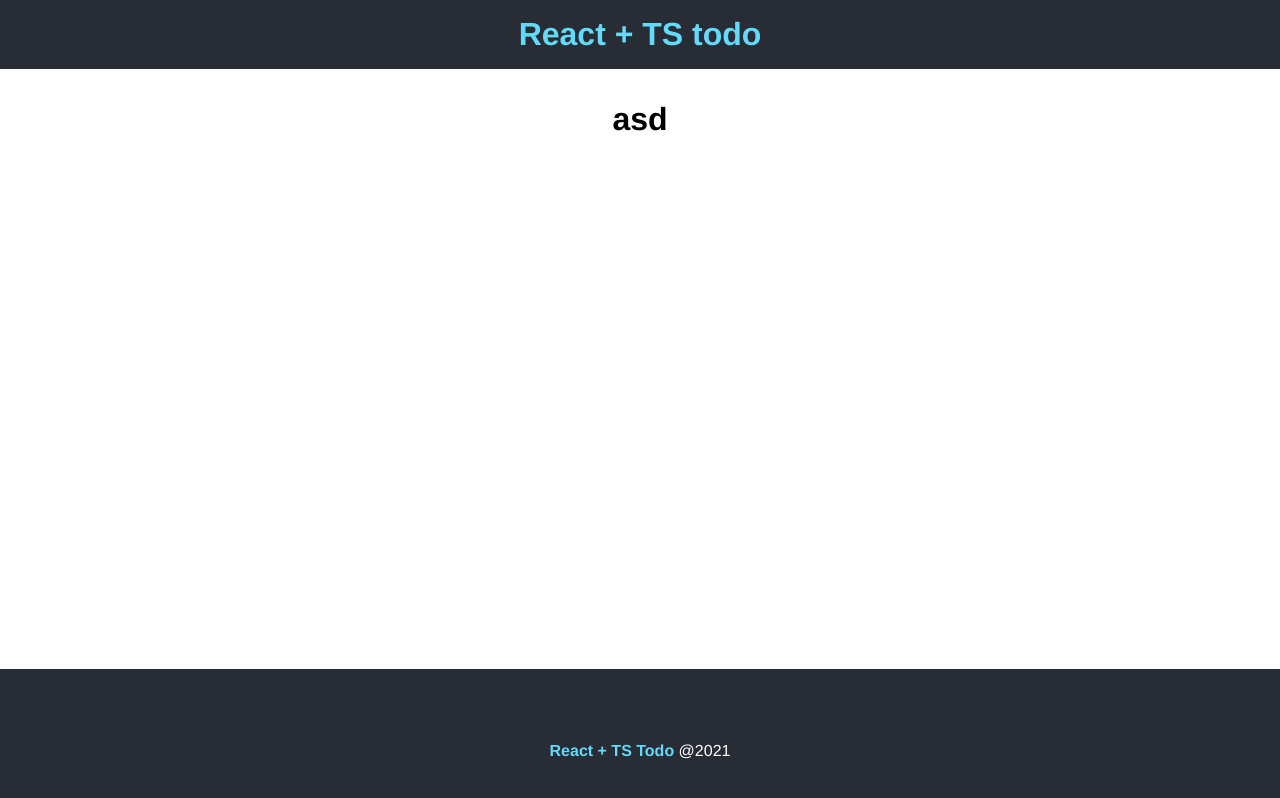
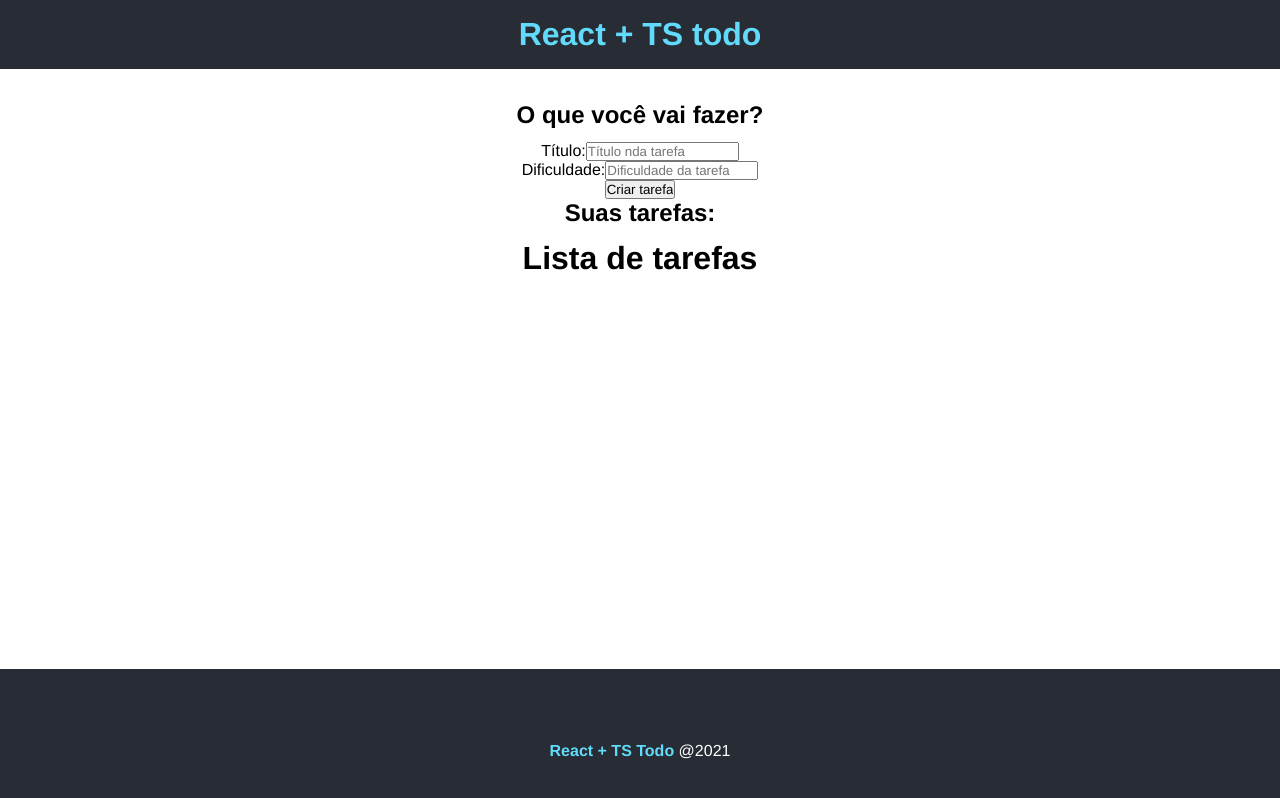
Before and after one commit to Merus23/todo, a React (Vite) app: page / in a window 1280 px wide. Shown: the top 798 px of the page. Built offline with nearby package versions, Linux system fonts and the light colour scheme.

Commit message:
feat: add the TaskForm and TaskList component

```diff
--- a/index.html
+++ b/index.html
@@ -4,6 +4,10 @@
     <meta charset="UTF-8" />
     <link rel="icon" type="image/svg+xml" href="/vite.svg" />
     <meta name="viewport" content="width=device-width, initial-scale=1.0" />
+    <link
+      rel="stylesheet"
+      href="https://cdn.jsdelivr.net/npm/bootstrap-icons@1.11.3/font/bootstrap-icons.min.css"
+    />
     <title>Todo react</title>
   </head>
   <body>
--- a/src/App.module.css
+++ b/src/App.module.css
@@ -7,3 +7,7 @@
 .main h1 {
   margin-bottom: 0.8rem;
 }
+
+.main h2 {
+  margin-bottom: 0.8rem;
+}
--- a/src/App.tsx
+++ b/src/App.tsx
@@ -1,6 +1,8 @@
 import "./App.css";
 import Footer from "./components/Footer";
 import Header from "./components/Header";
+import TaskForm from "./components/TaskForm";
+import TaskList from "./components/TaskList";
 
 import styles from "./App.module.css";
 
@@ -9,7 +11,14 @@
     <div>
       <Header />
       <main className={styles.main}>
-        <h1>asd</h1>
+        <div>
+          <h2>O que você vai fazer?</h2>
+          <TaskForm btnText="Criar tarefa" />
+        </div>
+        <div>
+          <h2>Suas tarefas:</h2>
+          <TaskList />
+        </div>
       </main>
       <Footer />
     </div>
--- /dev/null
+++ b/src/components/TaskForm.tsx
@@ -0,0 +1,27 @@
+import React from "react";
+
+type Props = {
+  btnText: string;
+};
+
+const TaskForm = ({ btnText }: Props) => {
+  return (
+    <form>
+      <div>
+        <label htmlFor="title">Título:</label>
+        <input type="text" name="title" placeholder="Título nda tarefa" />
+      </div>
+      <div>
+        <label htmlFor="difficulty">Dificuldade:</label>
+        <input
+          type="text"
+          name="difficulty"
+          placeholder="Dificuldade da tarefa"
+        />
+      </div>
+      <input type="submit" value={btnText} />
+    </form>
+  );
+};
+
+export default TaskForm;
--- /dev/null
+++ b/src/components/TaskList.tsx
@@ -0,0 +1,13 @@
+import React from "react";
+
+type Props = {};
+
+const TaskList = (props: Props) => {
+  return (
+    <div>
+      <h1>Lista de tarefas</h1>
+    </div>
+  );
+};
+
+export default TaskList;
```
